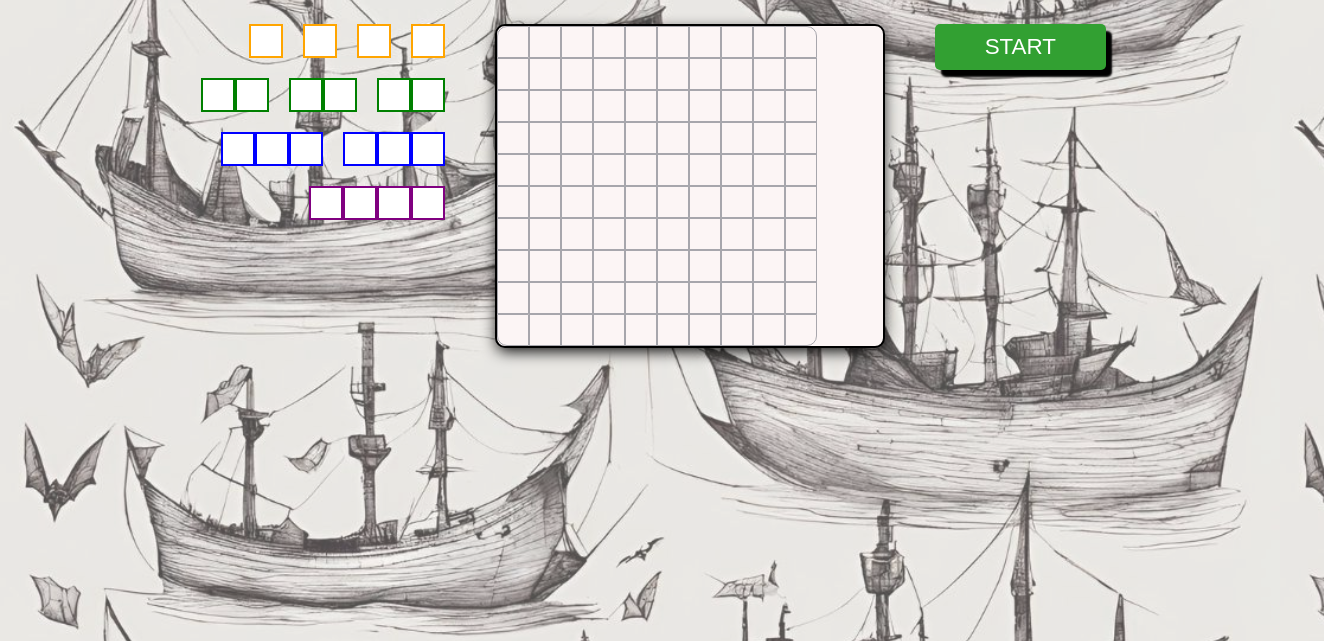
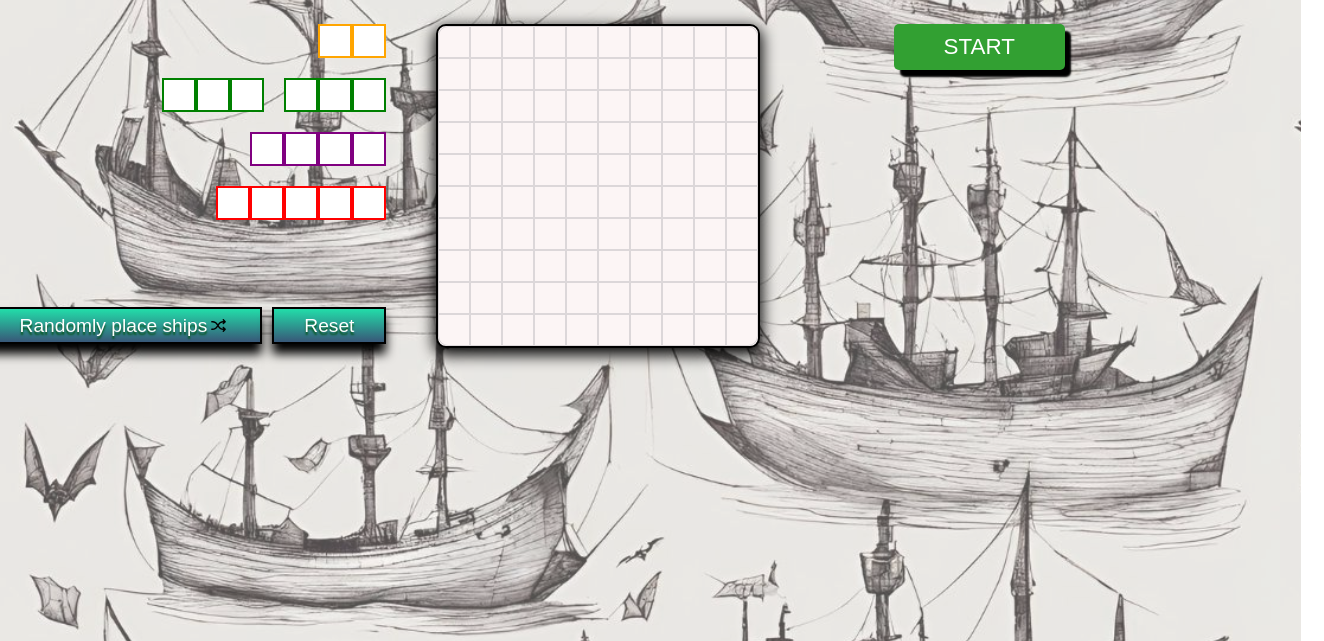
Before and after one commit to Syozik/battleship, a website: page index.html in a window 1280 px wide. Shown: the part 159-800 px from the top of the page, 1324 px wide, since content can reach past the window. Drawn offline with Linux system fonts and the light colour scheme.

Commit message:
Updated main page and added randomizer for placing ships

```diff
--- /dev/null
+++ b/babel.config.cjs
@@ -0,0 +1,3 @@
+module.exports = {
+    presets: [['@babel/preset-env', {targets: {node: 'current'}}]],
+  };
--- a/index.html
+++ b/index.html
@@ -10,31 +10,10 @@
 <body>
     <div class="welcomeMessage">Battleship game</div>
     <div class="content">
+        <div class="shipsSettings">
             <div class="ships">
-            <div class="oneCell">
+                <div class="twoCell">
                     <div class="patrolBoat">
-                    <div class="cell"></div>
-                </div>
-                <div class="patrolBoat">
-                    <div class="cell"></div>
-                </div>
-                <div class="patrolBoat">
-                    <div class="cell"></div>
-                </div>
-                <div class="patrolBoat">
-                    <div class="cell"></div>
-                </div>
-            </div>
-            <div class="twoCell">
-                <div class="submarine">
-                    <div class="cell"></div>
-                    <div class="cell"></div>
-                </div>
-                <div class="submarine">
-                    <div class="cell"></div>
-                    <div class="cell"></div>
-                </div>
-                <div class="submarine">
                         <div class="cell"></div>
                         <div class="cell"></div>
                     </div>
@@ -45,7 +24,7 @@
                         <div class="cell"></div>
                         <div class="cell"></div>
                     </div>
-                <div class="destroyer">
+                    <div class="submarine">
                         <div class="cell"></div>
                         <div class="cell"></div>
                         <div class="cell"></div>
@@ -59,7 +38,20 @@
                         <div class="cell"></div>
                     </div>
                 </div>
-
+                <div class="fiveCell">
+                    <div class="carrier">
+                        <div class="cell"></div>
+                        <div class="cell"></div>
+                        <div class="cell"></div>
+                        <div class="cell"></div>
+                        <div class="cell"></div>
+                    </div>
+                </div>
+            </div>
+            <div class="buttons">
+                <button id="random">Randomly place ships<img src="./pictures/shuffle.svg"></button>
+                <button id="reset">Reset</button>
+            </div>
         </div>
         <div class="container">
             <div class="gameboard">
@@ -165,7 +157,10 @@
                 <div id="99">            </div>
             </div>
         </div>
-        <div class="startGame"><button id="startGame">START</button></div>
+        <div class="startGame">
+            <button id="startGame">START</button>
+            <h4 style="display: none;" class="message">Please place all ships</h4>
+        </div>
     </div>
 </body>
 </html>
--- a/style.css
+++ b/style.css
@@ -30,7 +30,6 @@ body{
 }
 
 .content{
-    margin-left: -100px;
     margin-top: 5vh;
     display: flex;
     align-items: self-start;
@@ -43,7 +42,7 @@ body{
 }
 
 .gameboard{
-    flex: 1;
+    width: max(25vw, 300px);
     margin-right: auto;
     display: grid;
     grid-template-columns: repeat(10, max(2.5vw, 30px));
@@ -51,12 +50,16 @@ body{
     background: rgb(252, 245, 245);
     border-radius: 10px;
     border: 2px solid black;
-    box-shadow: 0px 5px 15px -2px;
+    box-shadow: 0px 5px 15px 2px;
     /* padding: 5px; */
 }
 
-.gameboard>div{
-    border: 1px solid rgba(149, 149, 156, 0.815);
+.gameboard *{
+    border: 1px solid rgba(149, 149, 156, 0.615);
+    text-align: center;
+    padding: auto auto;
+    font-size: 2.5rem;
+    opacity: 0.5;
 }
 
 .gameboard>div:first-child{
@@ -76,13 +79,50 @@ body{
     border-radius: 0px 0px 10px 0px;
 }
 
-.ships{
-    margin-left: 200px;
+.shipsSettings{
     flex: 1;
     display: flex;
     flex-direction: column;
+    height: max(25vw, 300px);
+}
+
+.buttons{
+    margin-top: auto;
+    align-self: flex-end;
+    display: flex;
+    gap: 10px;
+}
+
+.buttons>*{
+    font-size: 1.2rem;
+    border: 2px solid black;
+    color: white;
+    text-shadow: 0px 3px 2px rgb(5, 85, 25);
+    padding: 5px 30px;
+    cursor: pointer;
+    box-shadow: 0px 10px 10px black;
+}
+
+#random{
+    background: rgb(56,87,120);
+    background: linear-gradient(0deg, rgba(56,87,120,1) 0%, rgba(34,221,169,1) 100%);
+    display: flex;
+    align-items: center;
+}
+
+#random>img{
+    width: 23px;
+    vertical-align: center;
+}
+#reset{
+    background: rgb(56,87,120);
+    background: linear-gradient(0deg, rgba(56,87,120,1) 0%, rgba(34,221,169,1) 100%);
+}
+
+.ships{
+    display: flex;
+    flex-direction: column;
     align-items: flex-end;
-    /* margin-right: 100px; */
     gap: 20px;
 }
 
@@ -99,22 +139,24 @@ body{
     width: var(--cell-size);
     height: var(--cell-size);
     background-color: white;
+    text-align: center;
 }
 
 .patrolBoat>.cell{
     border: 2px solid orange;
 }
 
-.submarine>.cell{
+.threeCell>*>.cell{
     border: 2px solid green;
 }
 
-.destroyer>.cell{
-    border: 2px solid blue;
+
+.fourCell>*>.cell{
+    border: 2px solid purple;
 }
 
-.battleship>.cell{
-    border: 2px solid purple;
+.fiveCell>*>.cell{
+    border: 2px solid red;
 }
 
 
@@ -125,7 +167,7 @@ body{
 }
 
 #startGame{
-    margin: 0px auto 0 00px;
+    display: block;
     background-color: rgb(50, 160, 50);
     font-size: 1.4rem;
     color: white;
@@ -134,9 +176,47 @@ body{
     box-shadow: 6px 7px 2px black;
     border-radius: 5px;
     cursor: pointer;
-    transition: box-shadow 0.3s ease;
+    transition: box-shadow 0.25s ease;
 }
 
 #startGame:hover{
-    box-shadow: none;
+    box-shadow: 0px 0px 2px 1px black;
+    transform: scale(1.01);
 }
+
+.ship{
+    border: 2px solid black;
+    opacity: 1;
+}
+
+.ship.rightSide{
+    border-right: 1px solid rgba(149, 149, 156, 0.15);;
+}
+.ship.leftSide{
+    border-left: 1px solid rgba(149, 149, 156, 0.15);;
+}
+.ship.topSide{
+    border-top: 1px solid rgba(149, 149, 156, 0.15);;
+}
+.ship.bottomSide{
+    border-bottom: 1px solid rgba(149, 149, 156, 0.15);;
+}
+
+.hit{
+    border:1px solid red;
+}
+
+.missed{
+    border: 1px solid green;
+}
+
+.missed::after{
+    content: "•";
+}
+
+.message{
+    font-size: 1.5rem;
+    background: rgba(0,0,0,0.6);
+    color: red;
+    padding: 2px 10px;
+}
```
Also changed, not shown: package.json (added, +18 -0 lines), pictures/shuffle.svg (added), 2 other files. Lines whose indentation alone changed are shown as unchanged.
